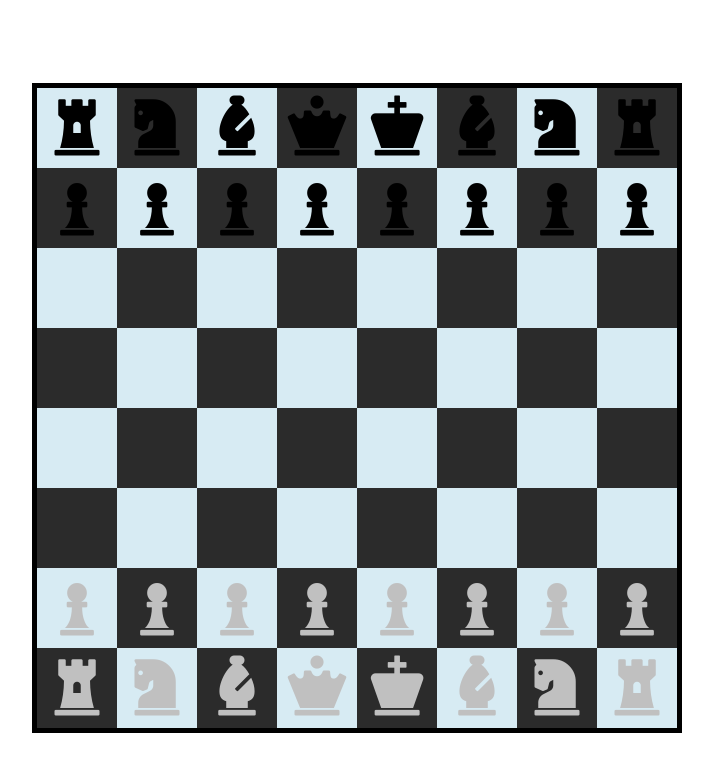
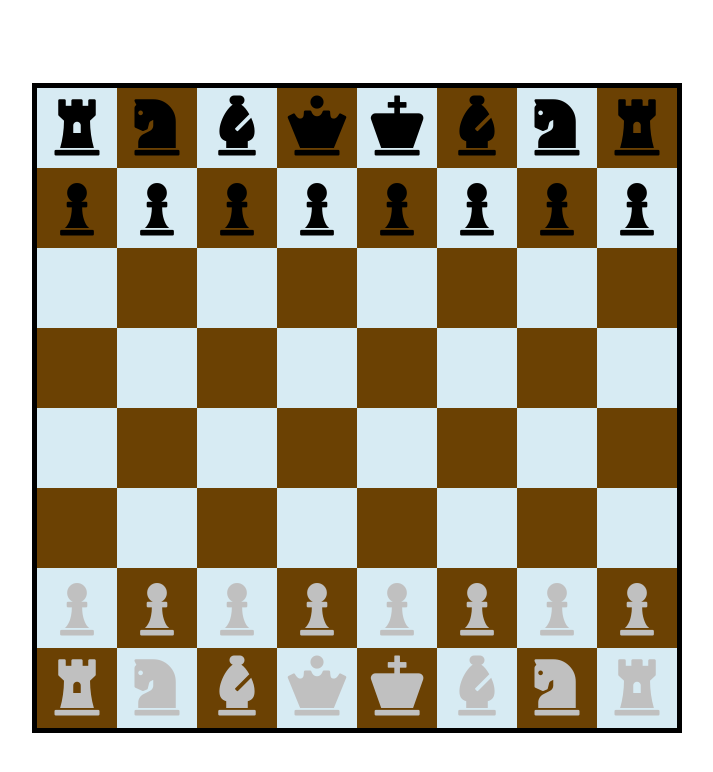
Before and after one commit to CaptainObjective/CC.2019.Chess, a website built with webpack: page index.html in a window 1280 px wide. Shown: the whole page, without its empty margins (283-996 px from the left). Built offline with nearby package versions, Linux system fonts and the light colour scheme.

Commit message:
może lekka zmiana barw szachownicy?

```diff
--- a/style.css
+++ b/style.css
@@ -31,7 +31,8 @@ html{
     background: rgb(215, 235, 243);
 }
 .dark{
-    background:rgb(43, 43, 43);
+    background:rgb(107, 65, 3);
+    /* background:rgb(43, 43, 43); */
 }
 .black{
     color:black;
```
